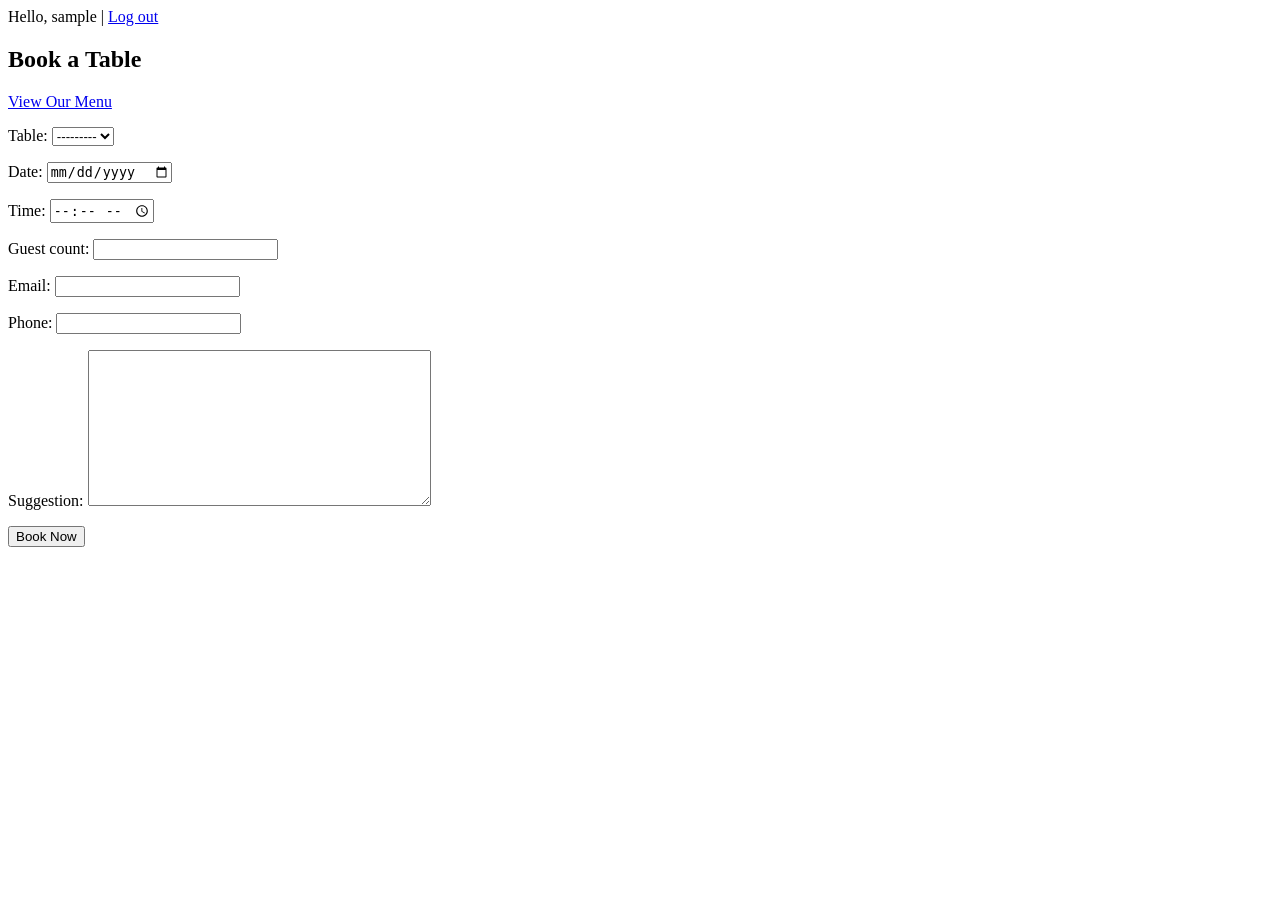
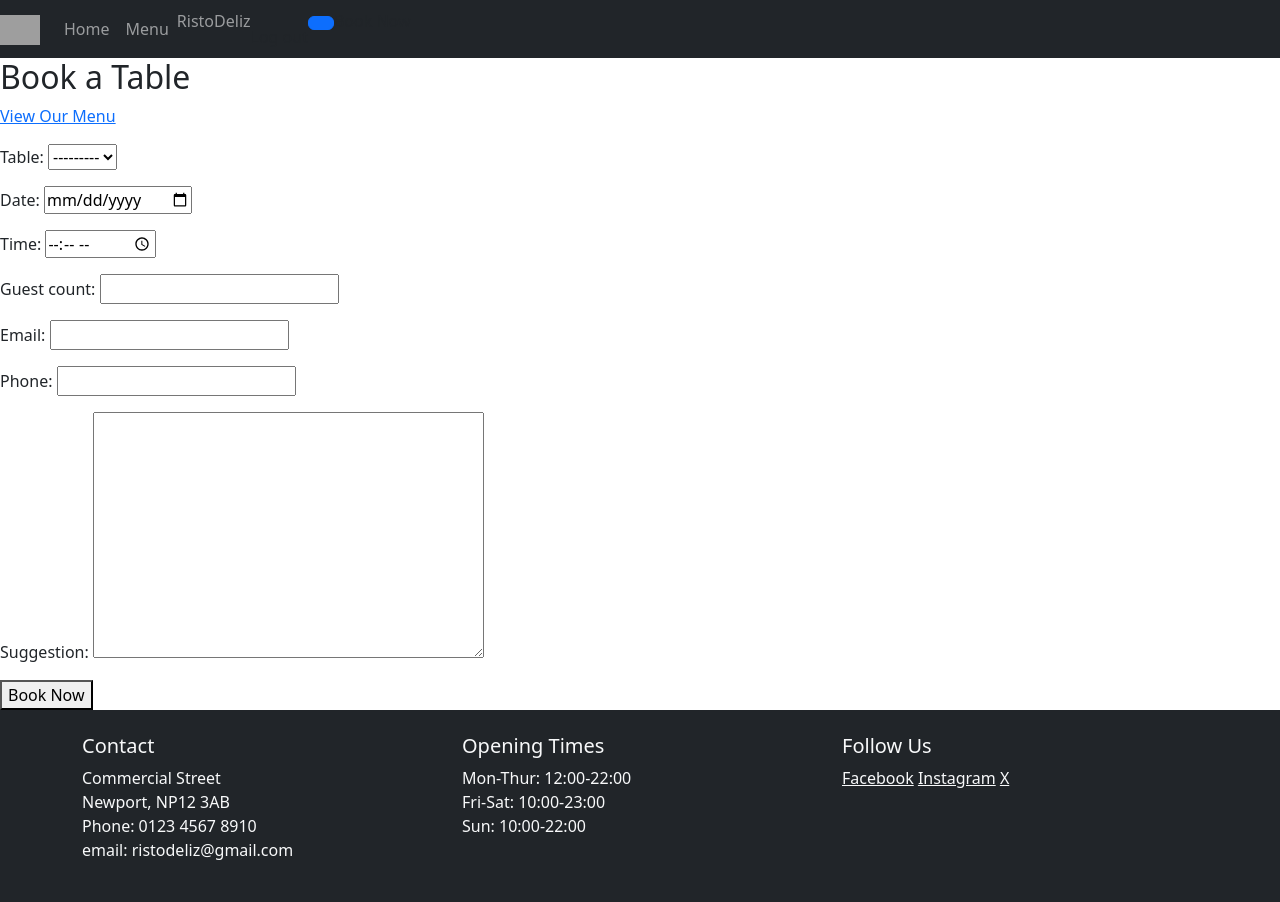
Before and after one commit to jessi25924/risto_deliz, a Django app: page /book/ in a window 1280 px wide. Before the commit the page ends 547 px from the top, so only its background shows below. Run offline with Django 4.2, Linux system fonts and the light colour scheme; the visitor is signed in with stand-in values (Sample User, id 1); data that the repository does not hold is empty; grey boxes are pictures that could not be loaded.

Commit message:
Update base.html, bootstrap css, nabvar & footer

```diff
--- a/templates/base.html
+++ b/templates/base.html
@@ -1,24 +1,81 @@
+{% load static %}
 <!DOCTYPE html>
 <html lang="en">
 <head>
   <meta charset="utf-8">
-  <title>{% block title %}Risto Deliz{% endblock %}</title>
+  <title>{% block title %}RistoDeliz{% endblock %}</title>
+
+  <!-- Bootstrap CSS-->
+  <link href="https://cdn.jsdelivr.net/npm/bootstrap@5.3.6/dist/css/bootstrap.min.css" rel="stylesheet" integrity="sha384-4Q6Gf2aSP4eDXB8Miphtr37CMZZQ5oXLH2yaXMJ2w8e2ZtHTl7GptT4jmndRuHDT" crossorigin="anonymous">
+
+  <!-- Custom CSS -->
+  <link rel="stylesheet" href="{% static 'css/styles.css' %}">
+
+  {% block extra_head %} {% endblock %}
 </head>
-<body>
-  <header>
-    <nav>
-      {% if user.is_authenticated %}
-        Hello, {{ user.username }} |
-        <a href="{% url 'logout' %}">Log out</a>
-      {% else %}
-        <a href="{% url 'login' %}">Log in</a> |
-        <a href="{% url 'signup' %}">Sign up</a>
-      {% endif %}
-    </nav>
-  </header>
+<body class="d-flex flex-column min-vh-100">
 
-  <main>
+  <!-- Navbar-->
+   <nav class="navbar navbar-expand-lg navbar-dark bg-dark">
+    <a class="navbar-brand" href="{% url 'home' %}">
+      <img src="{% static 'images/logo.png' %}" alt="RistoDeliz" height="30">
+    </a>
+    <button class="navbar-toggler" type="button" data-toggle="collapse" data-target="#mainNav" aria-controls="mainNav" aria-expanded="false">
+      <span class="navbar-toggler-icon"></span>
+    </button>
+
+    <div class="collapse navbar-collapse" id="mainNav">
+      <ul class="navbar-nav mr-auto">
+        <li class="nav-item"><a class="nav-link" href="{% url 'home' %}">Home</a></li>
+        <li class="nav-item"><a class="nav-link" href="{% url 'menu' %}">Menu</a></li>
+        <li class="nav-item"><span class="navbar-text">RistoDeliz</span></li>
+      </ul>
+      <ul class="navbar-nav ml-auto">
+        {% if user.is_authenticated %}
+          <li class="nav-item"><a class="nav-link" href="{% url 'logout' %}"></a>Log out</li>
+        {% else %}
+          <li class="nav-item"><a class="nav-link" href="{% url 'signup' %}"></a>Sign Up</li>
+          <li class="nav-item"><a class="nav-link" href="{% url 'login' %}"></a>Log In</li>
+        {% endif %}
+          <li class="nav-item"><a class="btn btn-primary ml-2" href="{% url 'book' %}"></a>Book Now</li>
+      </ul>
+    </div>
+   </nav>
+
+  <!-- Main Content-->
+   <main>
     {% block content %}{% endblock %}
   </main>
+
+  <!-- Footer -->
+  <footer class="bg-dark text-light py-4 mt-auto">
+    <div class="container">
+      <div class="row">
+        <!-- Contact Details -->
+        <div class="col-md-4">
+          <h5>Contact</h5>
+          <p>Commercial Street<br>Newport, NP12 3AB<br>Phone: 0123 4567 8910<br>email: ristodeliz@gmail.com</p>
+        </div>
+        <!-- Opening Times -->
+        <div class="col-md-4">
+          <h5>Opening Times</h5>
+          <p>Mon-Thur: 12:00-22:00<br>Fri-Sat: 10:00-23:00<br>Sun: 10:00-22:00</p>
+        </div>
+        <!-- Social Media Link-->
+         <div class="col-md-4">
+          <h5>Follow Us</h5>
+          <a class="text-light mr-2" href="https://www.facebook.com" target="_blank" rel="noopener"
+            aria-label="Visit our Facebook page (open in a new tab)">Facebook</a>
+          <a class="text-light mr-2" href="https://www.instagram.com/" target="_blank" rel="noopener"
+            aria-label="Visit our instagram page (open in a new tab)">Instagram</a>
+          <a class="text-light mr-2" href="https://x.com/" target="_blank" rel="noopener"
+            aria-label="Visit our fed (open in a new tab)">X</a>
+         </div>
+      </div>
+    </div>
+  </footer>
+
+  <!-- Bootstrap JS script-->
+   <script src="https://cdn.jsdelivr.net/npm/bootstrap@5.3.6/dist/js/bootstrap.bundle.min.js" integrity="sha384-j1CDi7MgGQ12Z7Qab0qlWQ/Qqz24Gc6BM0thvEMVjHnfYGF0rmFCozFSxQBxwHKO" crossorigin="anonymous"></script>
 </body>
 </html>
```
Also changed, not shown: static/css/styles.css (added), templates/home.html (added).
